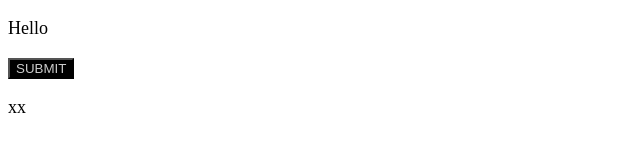
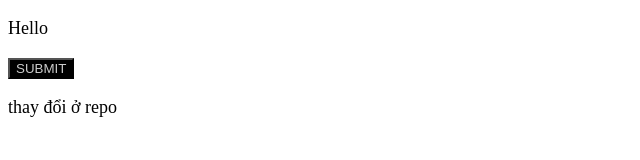
Before and after one commit to anhduc68/git-tutorial, a plain HTML site: page index.html in a window 1280 px wide. Shown: the whole page, without its empty margins (0-640 px from the left). Drawn offline with Linux system fonts and the light colour scheme.

Commit message:
update-html-from-local

```diff
--- a/index.html
+++ b/index.html
@@ -12,6 +12,6 @@
 <body>
     <p>Hello</p>
     <button type="">SUBMIT</button>
-    <p>xx</p>
+    <p>thay đổi ở repo</p>
 </body>
 </html>
```
